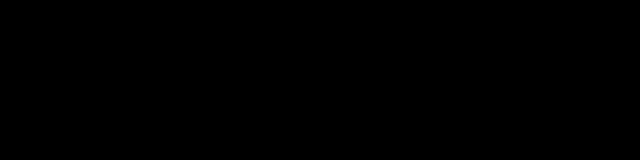
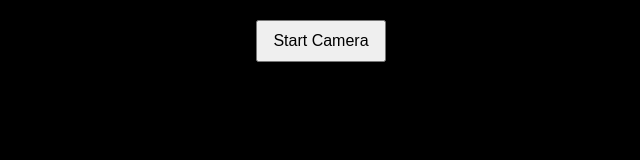
Before and after one commit to javda4/javda4.github.io, a plain HTML site: page index.html in a window 1280 px wide. Shown: the whole page, without its empty margins (319-959 px from the left). Drawn offline with Linux system fonts and the light colour scheme.

Commit message:
Update index.html

```diff
--- a/index.html
+++ b/index.html
@@ -2,15 +2,58 @@
 <html>
 <head>
   <meta charset="UTF-8" />
-  <title>Face Map</title>
+  <title>Camera Test</title>
   <style>
-    body { margin: 0; overflow: hidden; background: black; }
-    video { position: absolute; width: 200px; bottom: 10px; left: 10px; }
-    canvas { width: 100vw; height: 100vh; display: block; }
+    body {
+      margin: 0;
+      background: black;
+      display: flex;
+      justify-content: center;
+      align-items: center;
+      height: 100vh;
+    }
+
+    video {
+      width: 90vw;
+      max-width: 600px;
+      border-radius: 12px;
+      transform: scaleX(-1);
+    }
+
+    button {
+      position: absolute;
+      top: 20px;
+      padding: 10px 15px;
+      font-size: 16px;
+      z-index: 10;
+    }
   </style>
 </head>
 
 <body>
-<h1>TEST PAGE LOADED</h1>
+
+<button onclick="startCamera()">Start Camera</button>
+<video id="video" autoplay playsinline></video>
+
+<script>
+async function startCamera() {
+  try {
+    const stream = await navigator.mediaDevices.getUserMedia({
+      video: true,
+      audio: false
+    });
+
+    const video = document.getElementById("video");
+    video.srcObject = stream;
+    await video.play();
+
+    console.log("Camera started successfully");
+  } catch (err) {
+    console.error(err);
+    alert("Camera failed: " + err.message);
+  }
+}
+</script>
+
 </body>
 </html>
```
